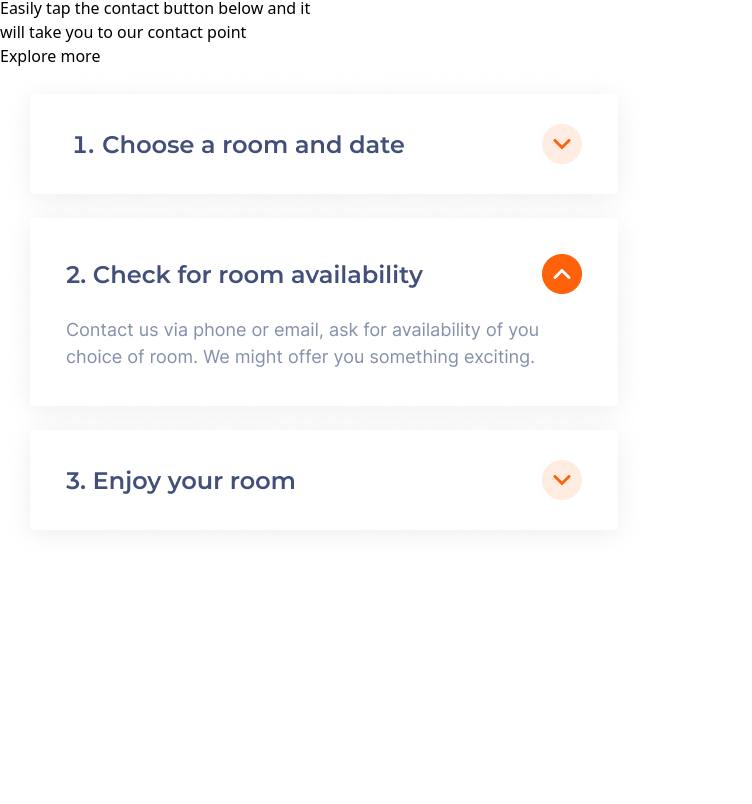
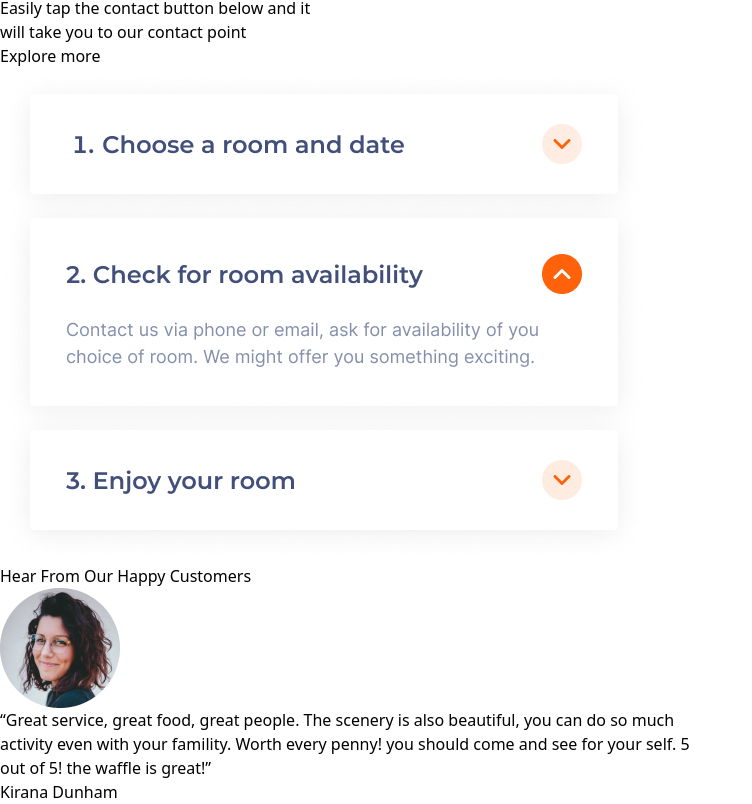
Before and after one commit to Mukhammadullo/Cootels, a React (Vite) app: page / in a window 1280 px wide. Shown: the part 5755-6559 px from the top of the page, without its empty margins (0-752 px from the left). Before the commit the page ends 6319 px from the top, so only its background shows below. Built offline with nearby package versions, Linux system fonts and the light colour scheme.

Commit message:
card8_fix

```diff
--- a/src/App.jsx
+++ b/src/App.jsx
@@ -11,6 +11,7 @@ import card4 from '../src/assets/card4 (2).png'
 import img18 from '../src/assets/image 18.png'
 import card6 from '../src/assets/card6.png'
 import card7 from '../src/assets/card7.png'
+import card8 from '../src/assets/card8.png'
 
 function App() {
   const [count, setCount] = useState(0)
@@ -20,7 +21,7 @@ function App() {
 
 
       {/* main_container */}
-      <div className='w-[95%] h-[600vh] border-solid border-[3px] border-red-700 m-auto'>
+      <div className='w-[95%] h-[580vh] border-solid border-[3px] border-red-700 m-auto'>
         {/*  */}
         {/* <header>
           <nav className='headerNavBar'>
@@ -167,7 +168,15 @@ function App() {
         </div>
 
 
+        {/*# card8 */}
+        <div className='w-[100%] h-[70vh] border-[2px] border-red-700 border-solid flex flex-col justify-center items-center'>
+          <p className='text-[38px] m-[10px] font-bold text-[#192252]'>Hear From Our Happy Customers</p>
+          <img src={card8} className='m-[10px]' />
+          <p className='text-center text-[#848FAC]'>“Great service, great food, great people. The scenery is also beautiful, you can do so much <br /> activity even with your famility. Worth every penny! you should come and see for your self.  5 <br /> out of 5! the waffle is great!”</p>
+          <h1 className='text-[#192252] text-[28px] font-bold'>Kirana Dunham</h1>
+        </div>
       </div>
+
 
 
     </>
```
Also changed, not shown: src/assets/card8.png (added).
